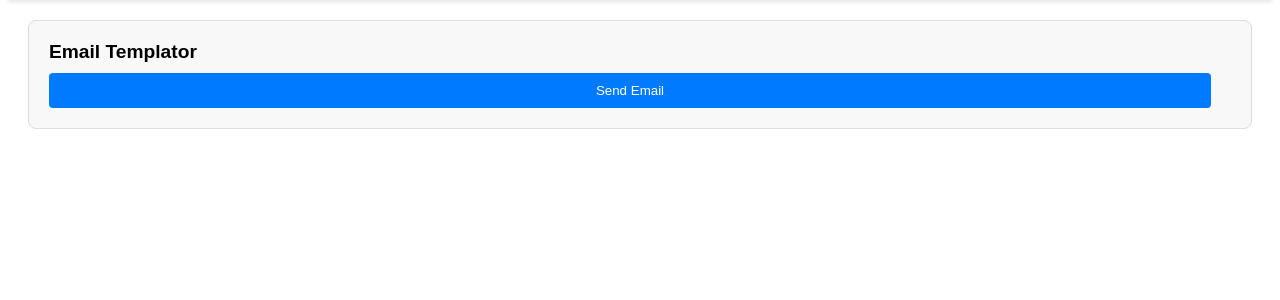
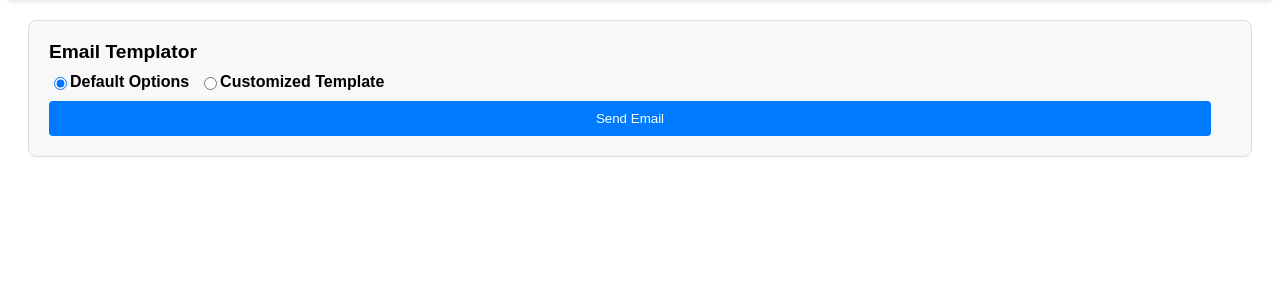
Before and after one commit to vpatel1995/etools, a Django app: page / in a window 1280 px wide. Shown: the part 83-383 px from the top of the page. Run offline with Django 4.2, Linux system fonts and the light colour scheme; data that the repository does not hold is empty.

Commit message:
make visible part 2

```diff
--- a/home/templates/home/home.html
+++ b/home/templates/home/home.html
@@ -70,7 +70,7 @@
         <div class="section-header">Email Templator</div>
 
         <!-- Radio buttons for template selection -->
-        <div class="form-group">
+        <div class="form-group radio-buttons">
             <input type="radio" id="default-options" name="template-type" value="default" checked>
             <label for="default-options">Default Options</label>
             <input type="radio" id="customized-template" name="template-type" value="customized">
```
